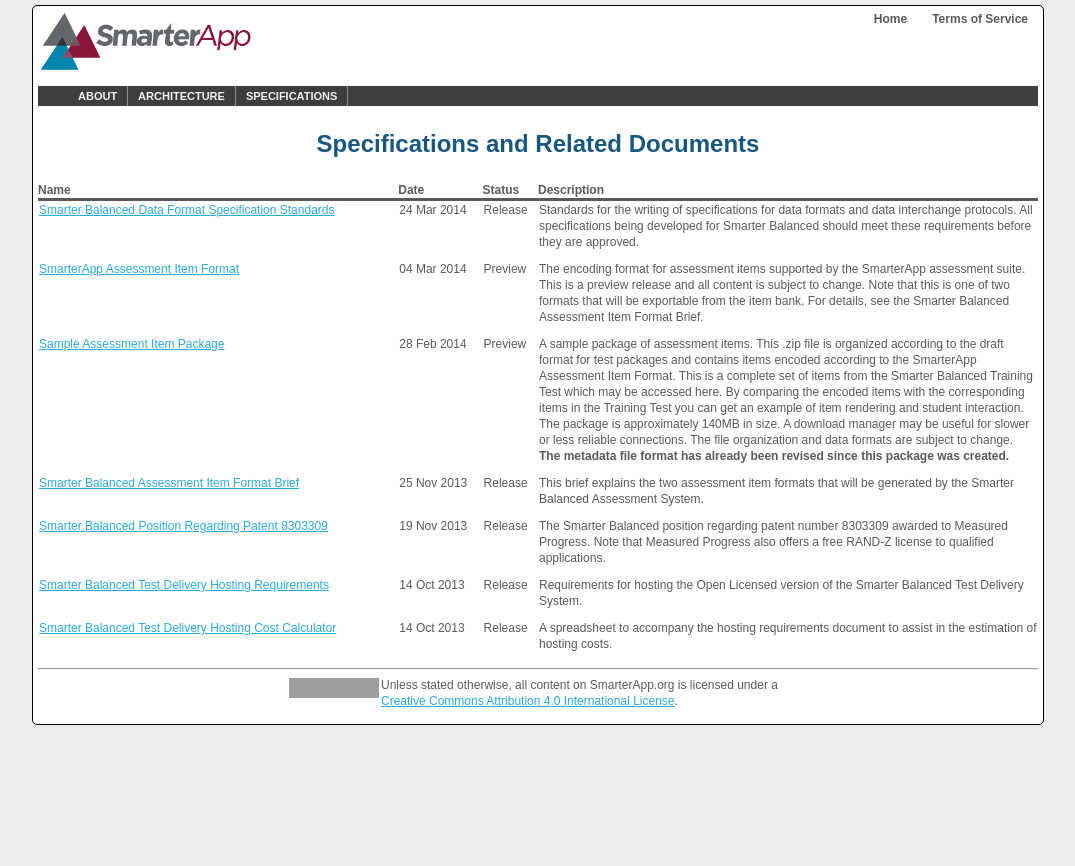
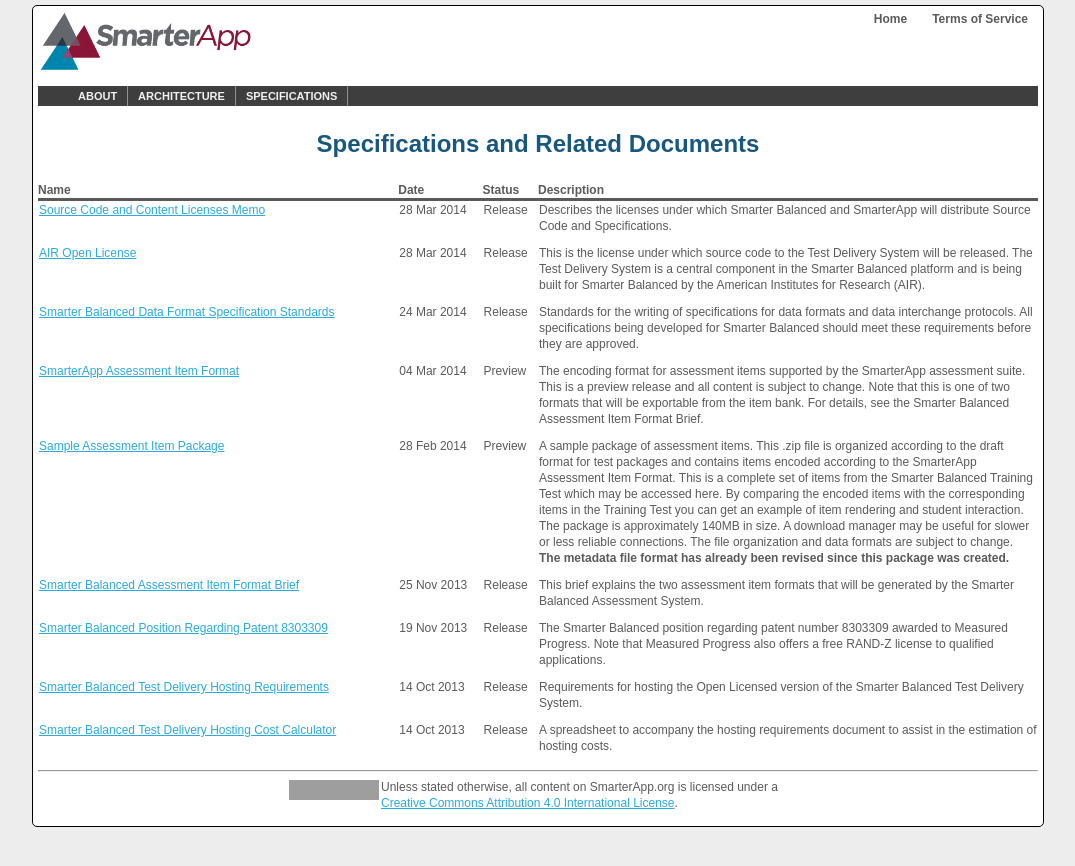
Before and after one commit to SmarterApp/smarterapp.github.io, a Jekyll site: the page built from specifications.html, in a window 1280 px wide. Shown: the top 866 px of the page, without its empty margins (102-1177 px from the left). Built offline with Jekyll 4.4.1, drawn with Linux system fonts in a browser that asks for light colours; grey boxes are pictures that could not be loaded.

Commit message:
SmarterApp licensing and associated news post.

```diff
--- /dev/null
+++ b/_posts/2014-03-28-specs-American_Institutes_for_Research_Open_Source_Software_License.md
@@ -0,0 +1,9 @@
+---
+layout: spec
+category: spec
+title: AIR Open License
+date: 2014-03-28
+docurl: /documents/American_Institutes_for_Research_Open_Source_Software_License.pdf
+status: Release
+---
+This is the license under which source code to the Test Delivery System will be released. The Test Delivery System is a central component in the Smarter Balanced platform and is being built for Smarter Balanced by the American Institutes for Research (AIR).
--- /dev/null
+++ b/_posts/2014-03-28-specs-SourceCodeAndContentLicenses.md
@@ -0,0 +1,9 @@
+---
+layout: spec
+category: spec
+title: Source Code and Content Licenses Memo
+date: 2014-03-28
+docurl: /documents/Source_Code_and_Content_Licenses_Memo.pdf
+status: Release
+---
+Describes the licenses under which Smarter Balanced and SmarterApp will distribute Source Code and Specifications.
```
Also changed, not shown: _posts/2014-02-28-specs-AssessmentItemPackage.md (+1 -1 lines), _posts/2014-03-28-news-SpecStandardsAndLicenses.md (added, +10 -0 lines), README.md (added), res/all.css, 3 other files.
